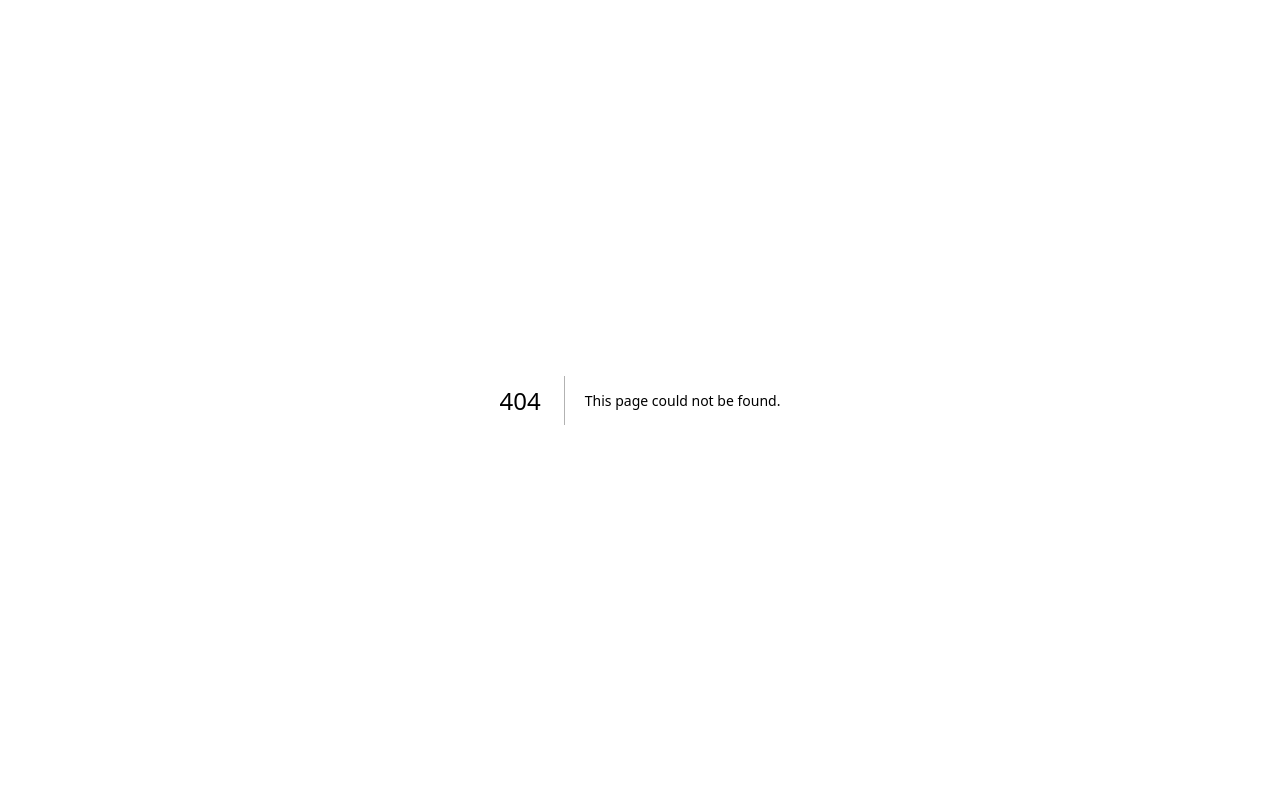
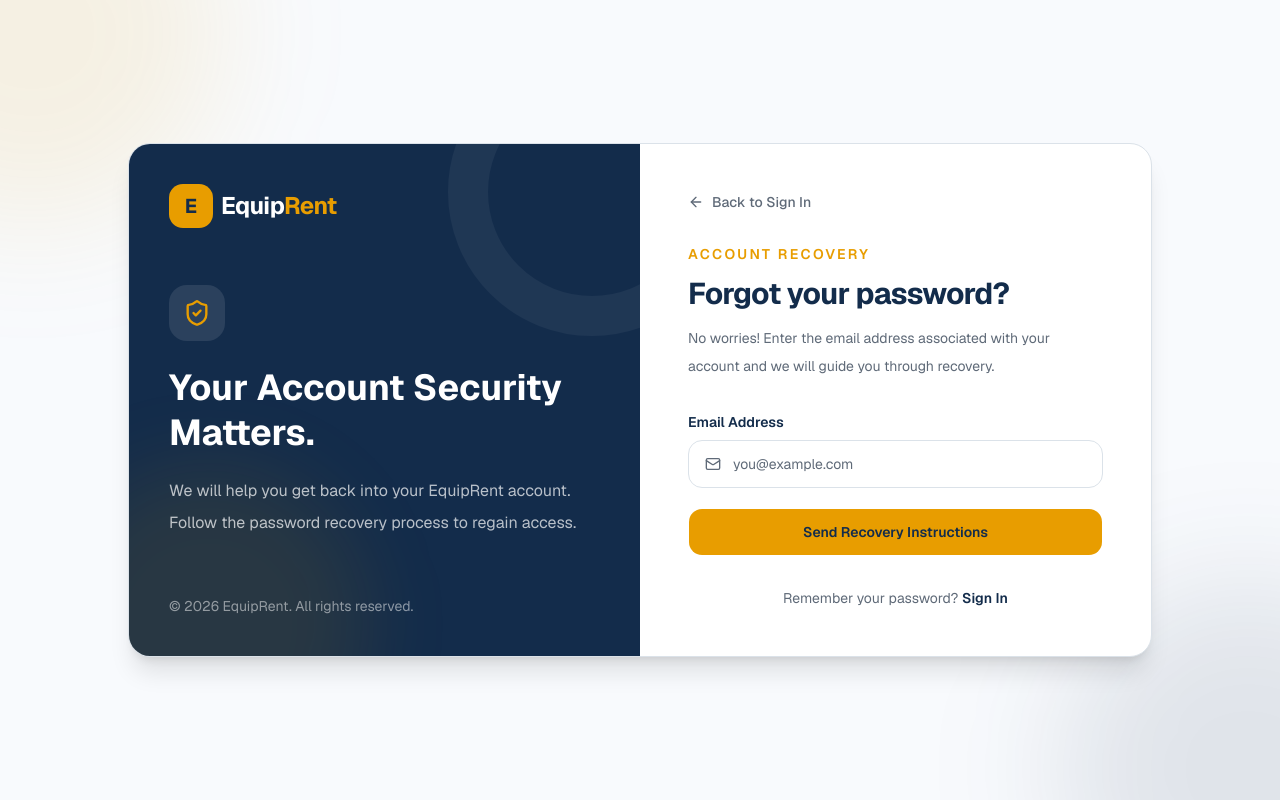
Before and after one commit to shahinreza9702/equiprent-client, a Next.js app: page /forgot-password in a window 1280 px wide. Before the commit this address had no page. Built offline with nearby package versions, Linux system fonts and the light colour scheme.

Commit message:
feat(client): add forgot password recovery page

```diff
--- /dev/null
+++ b/src/app/(auth)/forgot-password/page.tsx
@@ -0,0 +1,182 @@
+
+"use client";
+
+import Link from "next/link";
+import { useState } from "react";
+import {
+  ArrowLeft,
+  CheckCircle2,
+  Mail,
+  ShieldCheck,
+} from "lucide-react";
+
+import { Button } from "@/components/ui/button";
+
+export default function ForgotPasswordPage() {
+  const [email, setEmail] = useState("");
+  const [isSubmitted, setIsSubmitted] = useState(false);
+
+  function handleSubmit(event: React.FormEvent<HTMLFormElement>) {
+    event.preventDefault();
+    setIsSubmitted(true);
+  }
+
+  return (
+    <section className="relative flex min-h-screen items-center justify-center overflow-hidden px-4 py-12 sm:px-6">
+      {/* Background Decorations */}
+      <div className="pointer-events-none absolute -left-40 -top-40 size-96 rounded-full bg-brand-accent/10 blur-3xl" />
+      <div className="pointer-events-none absolute -bottom-40 -right-40 size-96 rounded-full bg-primary/10 blur-3xl" />
+
+      <div className="relative grid w-full max-w-5xl overflow-hidden rounded-3xl border border-border bg-card shadow-xl lg:grid-cols-2">
+        {/* Branding Panel */}
+        <div className="relative hidden flex-col justify-between overflow-hidden bg-primary p-10 text-white lg:flex">
+          <div className="absolute -right-24 -top-24 size-72 rounded-full border-[40px] border-white/5" />
+          <div className="absolute -bottom-32 -left-20 size-80 rounded-full bg-brand-accent/10 blur-2xl" />
+
+          <Link href="/" className="relative flex items-center gap-2">
+            <span className="flex size-11 items-center justify-center rounded-xl bg-brand-accent text-xl font-bold text-primary">
+              E
+            </span>
+
+            <span className="text-2xl font-bold tracking-tight">
+              Equip<span className="text-brand-accent">Rent</span>
+            </span>
+          </Link>
+
+          <div className="relative my-12">
+            <div className="mb-6 flex size-14 items-center justify-center rounded-2xl bg-white/10">
+              <ShieldCheck className="size-7 text-brand-accent" />
+            </div>
+
+            <h1 className="max-w-md text-4xl font-bold leading-tight">
+              Your Account Security Matters.
+            </h1>
+
+            <p className="mt-5 max-w-md leading-8 text-white/70">
+              We will help you get back into your EquipRent account.
+              Follow the password recovery process to regain access.
+            </p>
+          </div>
+
+          <p className="relative text-sm text-white/50">
+            © 2026 EquipRent. All rights reserved.
+          </p>
+        </div>
+
+        {/* Recovery Form */}
+        <div className="flex items-center justify-center p-6 sm:p-10 lg:p-12">
+          <div className="w-full max-w-md">
+            {/* Mobile Brand */}
+            <Link
+              href="/"
+              className="mb-10 inline-flex items-center gap-2 lg:hidden"
+            >
+              <span className="flex size-10 items-center justify-center rounded-xl bg-primary text-lg font-bold text-white">
+                E
+              </span>
+
+              <span className="text-xl font-bold text-primary">
+                Equip<span className="text-brand-accent">Rent</span>
+              </span>
+            </Link>
+
+            <Link
+              href="/login"
+              className="mb-8 inline-flex items-center gap-2 text-sm font-medium text-muted-foreground transition-colors hover:text-primary"
+            >
+              <ArrowLeft className="size-4" />
+              Back to Sign In
+            </Link>
+
+            {isSubmitted ? (
+              <div className="py-8 text-center">
+                <div className="mx-auto flex size-16 items-center justify-center rounded-2xl bg-green-500/10">
+                  <CheckCircle2 className="size-8 text-green-600" />
+                </div>
+
+                <h1 className="mt-6 text-2xl font-bold tracking-tight text-primary">
+                  Check Your Email
+                </h1>
+
+                <p className="mt-3 text-sm leading-7 text-muted-foreground">
+                  If an account exists for{" "}
+                  <span className="font-semibold text-primary">{email}</span>,
+                  password recovery instructions will be sent to that address.
+                </p>
+
+                <Button
+                  onClick={() => setIsSubmitted(false)}
+                  variant="outline"
+                  className="mt-8 h-11 w-full rounded-xl"
+                >
+                  Try Another Email
+                </Button>
+              </div>
+            ) : (
+              <>
+                <div>
+                  <p className="text-sm font-semibold uppercase tracking-[0.16em] text-brand-accent">
+                    Account Recovery
+                  </p>
+
+                  <h1 className="mt-3 text-3xl font-bold tracking-tight text-primary">
+                    Forgot your password?
+                  </h1>
+
+                  <p className="mt-3 text-sm leading-7 text-muted-foreground">
+                    No worries! Enter the email address associated with
+                    your account and we will guide you through recovery.
+                  </p>
+                </div>
+
+                <form onSubmit={handleSubmit} className="mt-8 space-y-5">
+                  <div>
+                    <label
+                      htmlFor="email"
+                      className="mb-2 block text-sm font-semibold text-primary"
+                    >
+                      Email Address
+                    </label>
+
+                    <div className="flex h-12 items-center gap-3 rounded-xl border border-input px-4 transition-colors focus-within:border-primary focus-within:ring-2 focus-within:ring-primary/10">
+                      <Mail className="size-4 shrink-0 text-muted-foreground" />
+
+                      <input
+                        id="email"
+                        name="email"
+                        type="email"
+                        autoComplete="email"
+                        placeholder="you@example.com"
+                        value={email}
+                        onChange={(event) => setEmail(event.target.value)}
+                        required
+                        className="h-full w-full bg-transparent text-sm text-foreground outline-none placeholder:text-muted-foreground"
+                      />
+                    </div>
+                  </div>
+
+                  <Button
+                    type="submit"
+                    className="h-12 w-full rounded-xl bg-brand-accent font-semibold text-primary hover:bg-brand-accent/90"
+                  >
+                    Send Recovery Instructions
+                  </Button>
+                </form>
+
+                <p className="mt-8 text-center text-sm text-muted-foreground">
+                  Remember your password?{" "}
+                  <Link
+                    href="/login"
+                    className="font-semibold text-primary transition-colors hover:text-brand-accent"
+                  >
+                    Sign In
+                  </Link>
+                </p>
+              </>
+            )}
+          </div>
+        </div>
+      </div>
+    </section>
+  );
+}
```
